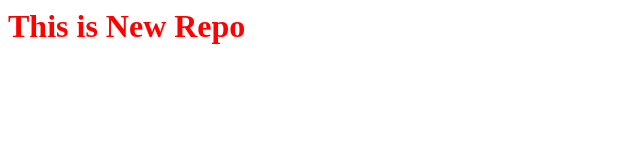
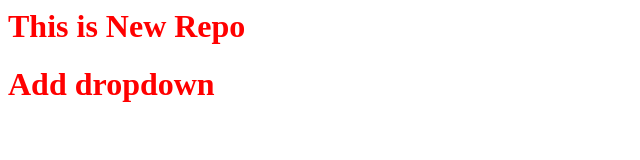
Before and after one commit to SableSuyash/localrepo, a plain HTML site: page index.html in a window 1280 px wide. Shown: the whole page, without its empty margins (0-640 px from the left). Drawn offline with Linux system fonts and the light colour scheme.

```diff
--- a/index.html
+++ b/index.html
@@ -1,2 +1,3 @@
 <link rel="stylesheet" href="index.css">
 <h1>This is New Repo</h1>
+<h1>Add dropdown</h1>
```
